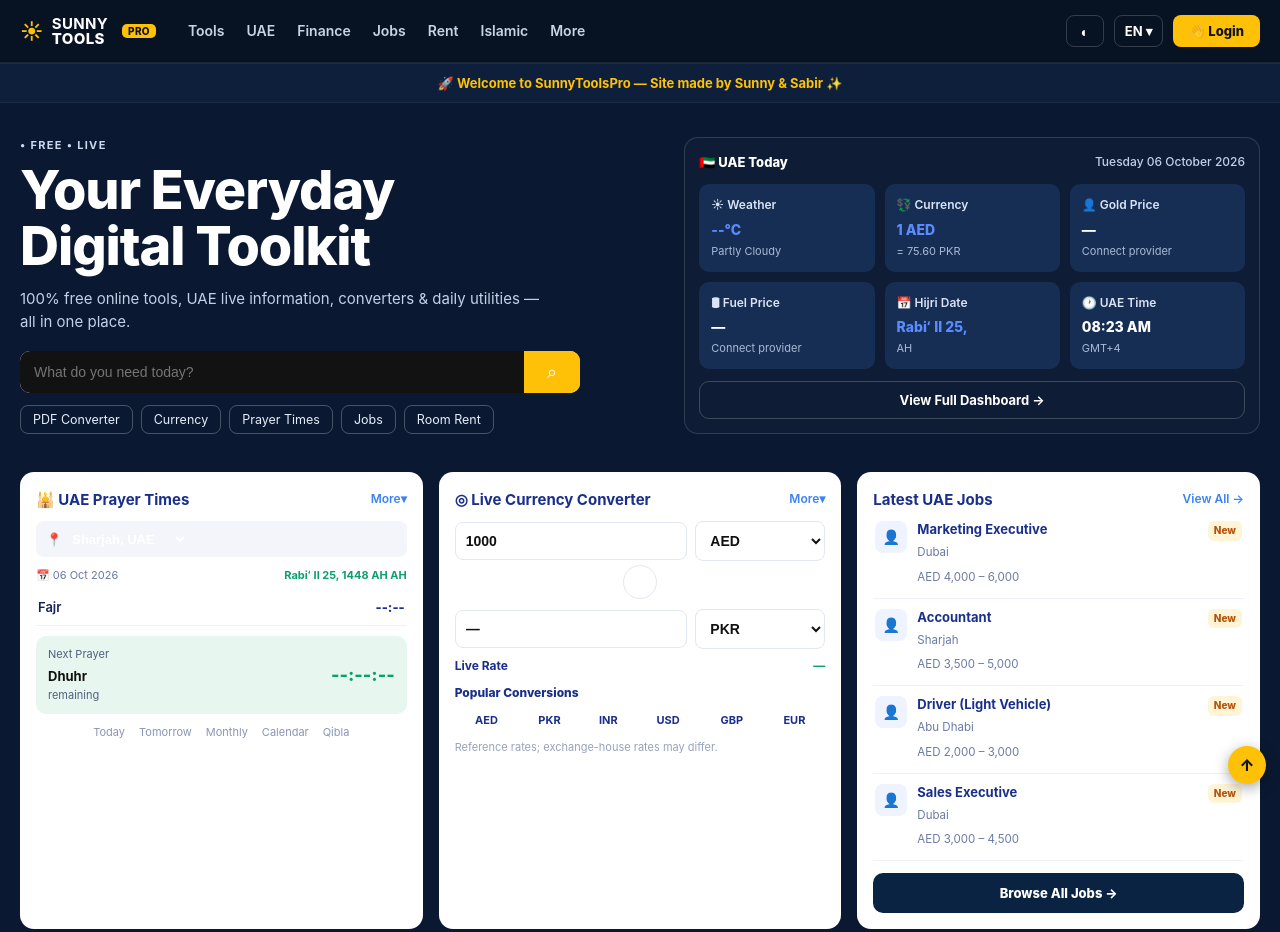
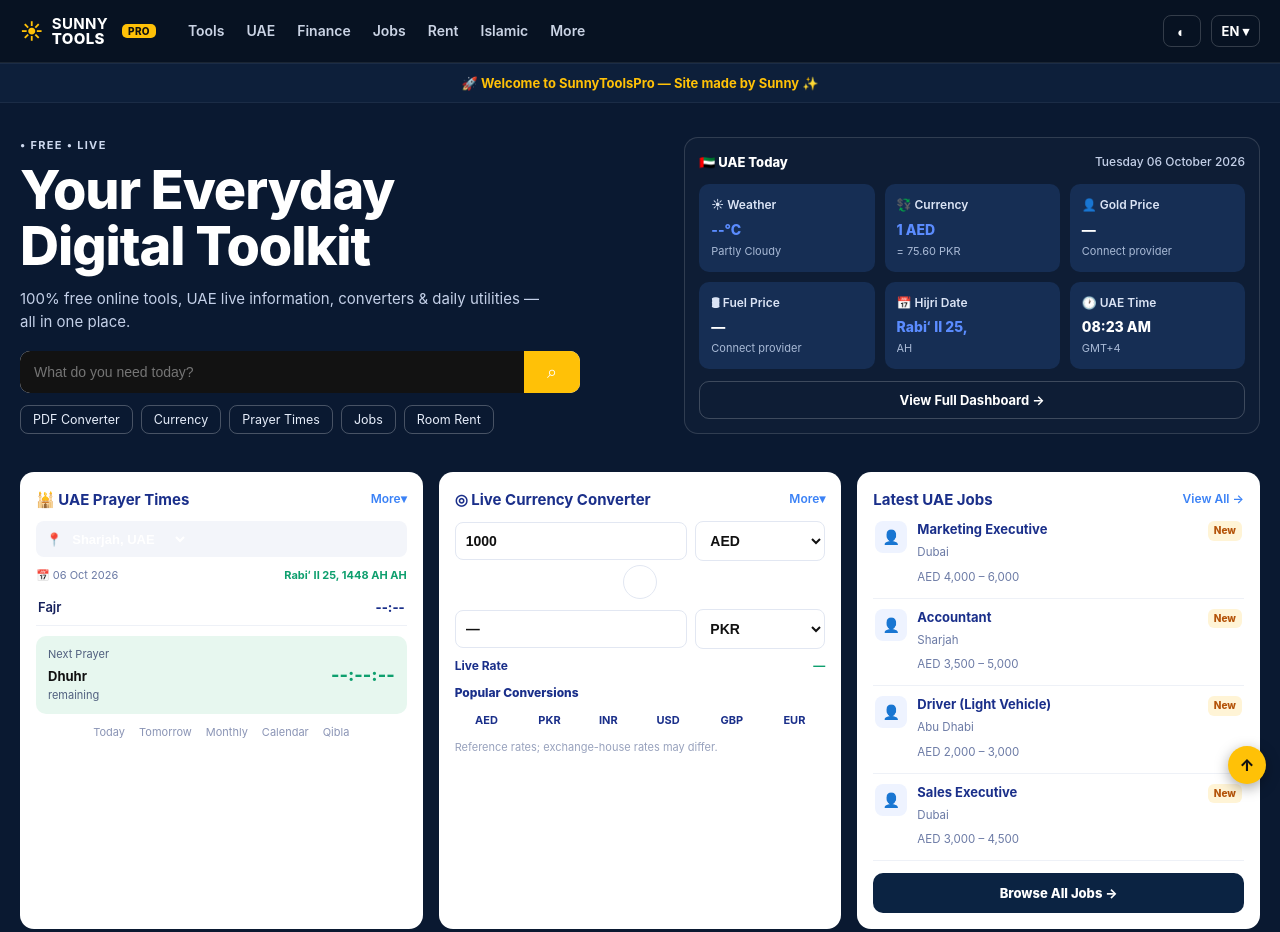
Before and after one commit to NinjaVentor/sunny, a website: page index.html in a window 1280 px wide. Shown: the top 932 px of the page. Drawn offline with Linux system fonts and the light colour scheme; no server answers.

Commit message:
Remove login, strip credit to Sunny only, strip slide-in animation

```diff
--- a/index.html
+++ b/index.html
@@ -7,6 +7,10 @@
 <link rel="stylesheet" href="tokens.css" />
 <style>
 *{box-sizing:border-box}html,body{overflow-x:clip}body{margin:0;font-family:var(--font);background:var(--bg);color:var(--ink)}
+/* Strip entrance: slides in from right on page load */
+.strip{animation:page-slide-in .65s cubic-bezier(.22,1,.36,1) both}
+@keyframes page-slide-in{from{opacity:0;transform:translateX(100vw)}to{opacity:1;transform:none}}
+@media(prefers-reduced-motion:reduce){.strip{animation:none}}
 a{color:inherit;text-decoration:none}button{font-family:inherit}
 .wrap{max-width:1280px;margin:0 auto;padding:0 20px}
 /* ===== Header ===== */
@@ -172,14 +176,13 @@
     <div class="top-actions">
       <button class="icon-btn" title="Theme">◐</button>
       <button class="lang-btn">EN ▾</button>
-      <button class="login">👋 Login</button>
     </div>
   </div>
   <div class="mobile-nav" id="mnav" hidden>
     <a href="#tools">Tools</a><a href="#today">UAE</a><a href="#converter">Finance</a><a href="#jobs">Jobs</a><a href="#rooms">Rent</a><a href="#prayer">Islamic</a>
   </div>
 </header>
-<div class="strip">🚀 <b>Welcome to SunnyToolsPro</b> — Site made by <b>Sunny &amp; Sabir</b> ✨</div>
+<div class="strip">🚀 <b>Welcome to SunnyToolsPro</b> — Site made by <b>Sunny</b> ✨</div>
 
 <div class="wrap">
   <!-- HERO -->
```
